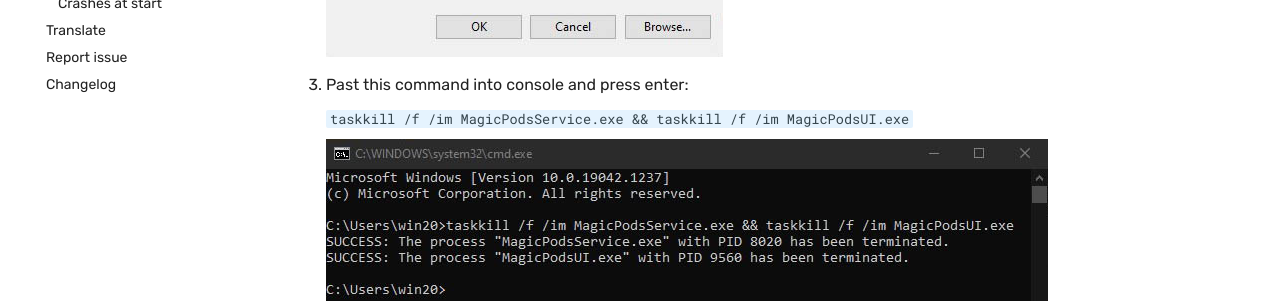
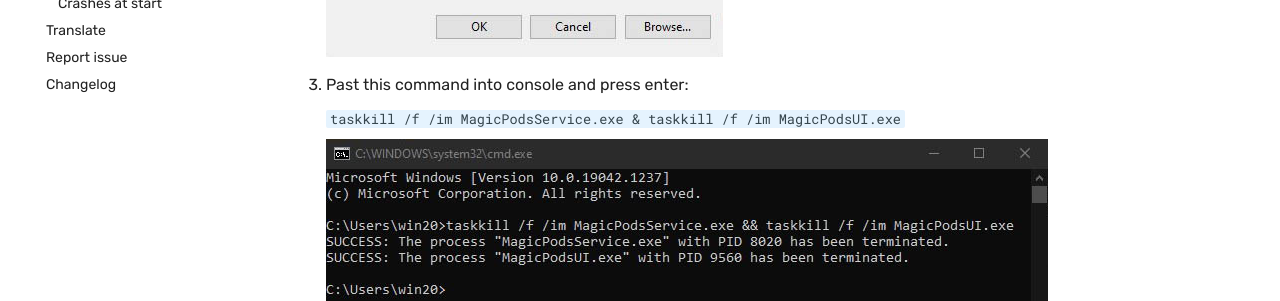
Before and after one commit to steam3d/help.magicpods.app, an MkDocs documentation site: the page built from docs/issue-airpods-status-not-updating.md, in a window 1280 px wide and 1168 px high. Shown: the part 565-866 px from the top of the window. Built offline with MkDocs 1.6.1 and Material for MkDocs 9.7.7, drawn with Linux system fonts in a browser that asks for light colours.

```diff
--- a/docs/issue-airpods-status-not-updating.md
+++ b/docs/issue-airpods-status-not-updating.md
@@ -13,7 +13,7 @@ Just restart the MagicPods.
 
 3. Past this command into console and press enter:
 
-    `taskkill /f /im MagicPodsService.exe && taskkill /f /im MagicPodsUI.exe`
+    `taskkill /f /im MagicPodsService.exe & taskkill /f /im MagicPodsUI.exe`
 
     ![](media/TerminatedApp.jpg)
 
```
